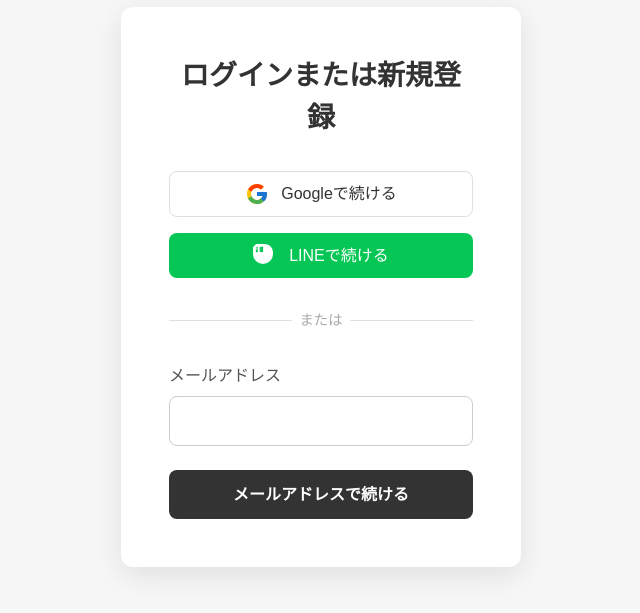
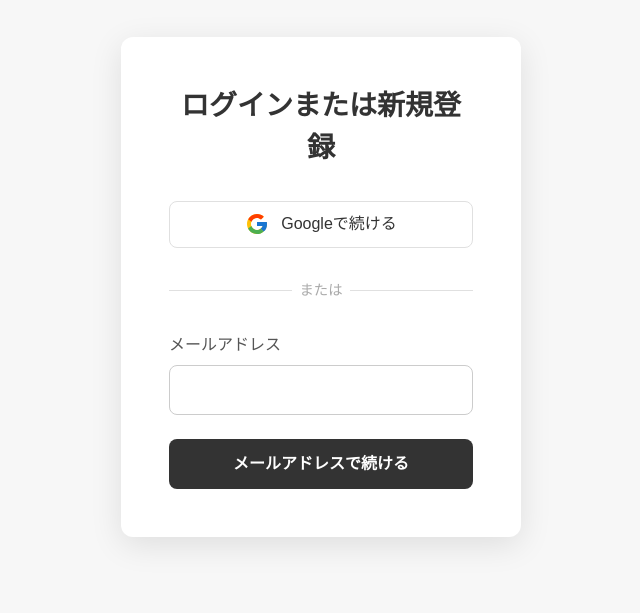
Before and after one commit to rin5uron/nextjs_practice, a Next.js app: page /signin in a window 1280 px wide. Shown: the part 113-726 px from the top of the page, without its empty margins (319-959 px from the left). Built offline with nearby package versions, Linux system fonts and the light colour scheme; no server answers.

Commit message:
スパベースのライン設定が原因だった

```diff
--- a/src/app/signin/page.tsx
+++ b/src/app/signin/page.tsx
@@ -1,7 +1,7 @@
 // src/app/signin/page.tsx
 import styles from './signin-form.module.css';
 import GoogleLoginButton from '@/components/ui/GoogleLoginButton'; // Googleボタンをインポート
-import LineLoginButton from '@/components/ui/LineLoginButton';   // LINEボタンをインポート
+// import LineLoginButton from '@/components/ui/LineLoginButton';   // LINEボタンをインポート
 
 export default function AuthPage() {
   return (
@@ -12,7 +12,7 @@ export default function AuthPage() {
         {/* --- ソーシャルログインボタンを配置 --- */}
         <div className={styles.socialLogins}>
           <GoogleLoginButton />
-          <LineLoginButton />
+          {/* <LineLoginButton /> */}
         </div>
 
         <div className={styles.divider}>または</div>
--- a/src/components/ui/LineLoginButton.tsx
+++ b/src/components/ui/LineLoginButton.tsx
@@ -1,32 +1,7 @@
-// src/components/ui/LineLoginButton.tsx
-"use client";
-
-import { createClient } from '@/utils/supabase/client';
-import styles from './social-buttons.module.css';
-
-// LINEのロゴSVG (https://www.svgrepo.com/svg/303177/line-logo より)
-const LineIcon = () => (
-  <svg width="24px" height="24px" viewBox="0 0 24 24" version="1.1" xmlns="http://www.w3.org/2000/svg">
-    <path fill="#FFFFFF" d="M21.22,11.35,21.17,11.36C19.5,10.5,17.38,10,15,10A10,10,0,0,0,5,20H5a10,10,0,0,0,10,10h0a10,10,0,0,0,10-10v-.1A10,10,0,0,0,21.22,11.35ZM15.1,18H13.9V15.3h-1V18H11.7V12.8h1.2v2.1h1V12.8h1.2Zm-5.3.2h-2V12.8h2Zm-.4-4h-1.2v1.2h1.2Zm4.5,4H12.8V12.8h1.1Zm-9-4.2A1.2,1.2,0,1,1,6.1,15,1.2,1.2,0,0,1,4.9,13.8Z" transform="translate(-5 -10)"/>
-    <path fill="#FFFFFF" d="M19.1,4.4a7.8,7.8,0,0,0-13.2,0,8.1,8.1,0,0,0-.9,3.8,8.1,8.1,0,0,0,.9,3.8,1.1,1.1,0,0,0,1,.8,1,1,0,0,0,1-.7,5.8,5.8,0,0,1-.7-2.9,5.8,5.8,0,0,1,.7-2.9,5.8,5.8,0,0,1,9.8,0,5.8,5.8,0,0,1,.7,2.9,5.8,5.8,0,0,1-.7,2.9,1,1,0,0,0,1,.7,1.1,1.1,0,0,0,1-.8,8.1,8.1,0,0,0,.9-3.8A8.1,8.1,0,0,0,19.1,4.4Z" transform="translate(-5 -2)"/>
-  </svg>
-);
+// このコンポーネントは一時的に無効化されています。
+// 理由: Supabaseの標準OAuthプロバイダーに'line'が含まれていないため、Vercelでのビルドエラーが発生しました。
+// 将来的にLINEログインを実装する場合は、カスタムOAuthプロバイダーなどの高度な設定が必要です。
 
 export default function LineLoginButton() {
-  const supabase = createClient();
-  const handleLineLogin = async () => {
-    await supabase.auth.signInWithOAuth({
-      provider: 'line',
-      options: {
-        redirectTo: `${location.origin}/auth/callback`
-      }
-    });
-  };
-
-  return (
-    <button onClick={handleLineLogin} className={`${styles.socialButton} ${styles.line}`}>
-      <LineIcon />
-      <span>LINEで続ける</span>
-    </button>
-  );
+  return null; // 何もレンダリングしない
 }
```
Also changed, not shown: study/phase3/readme.md.
